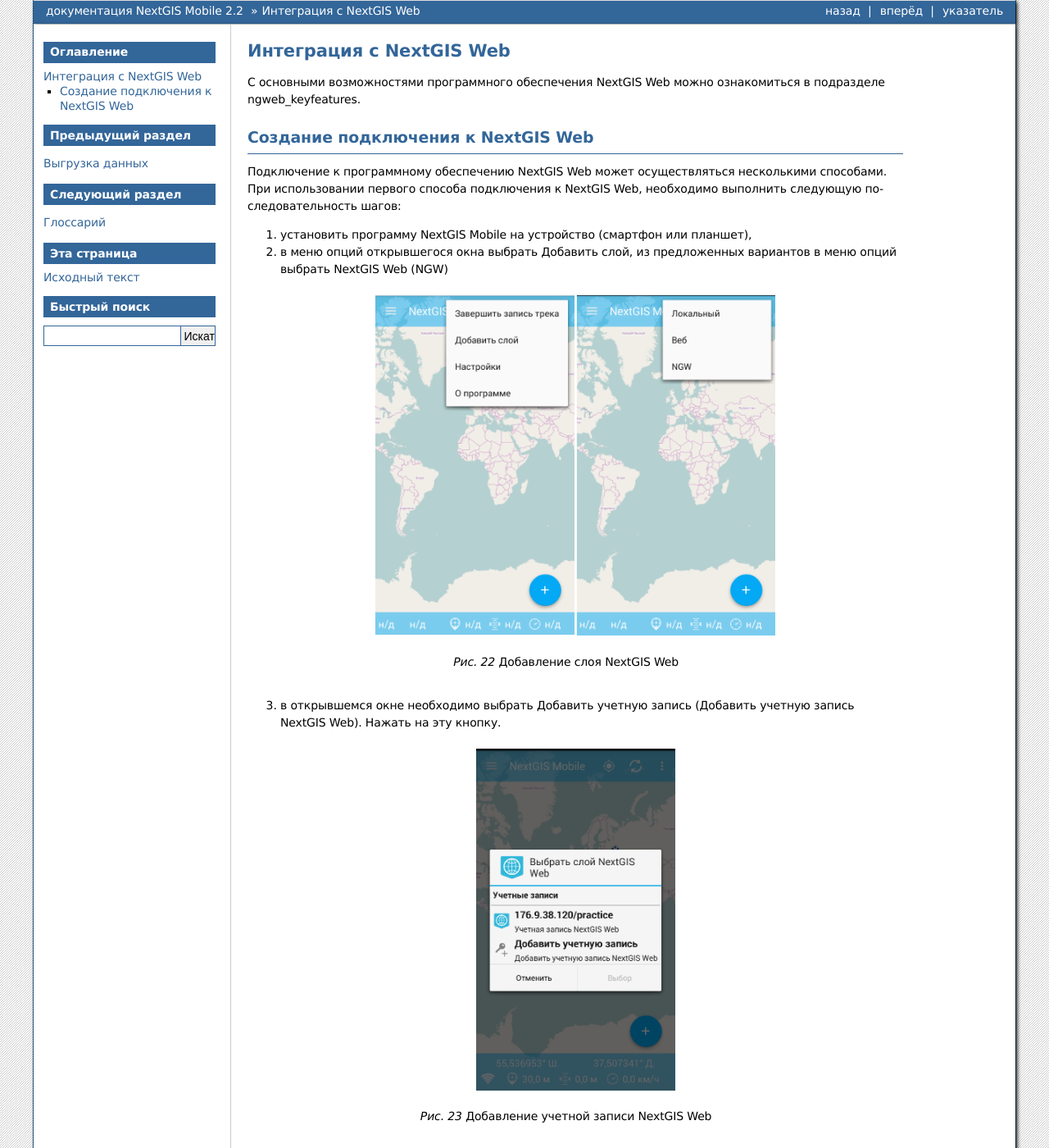
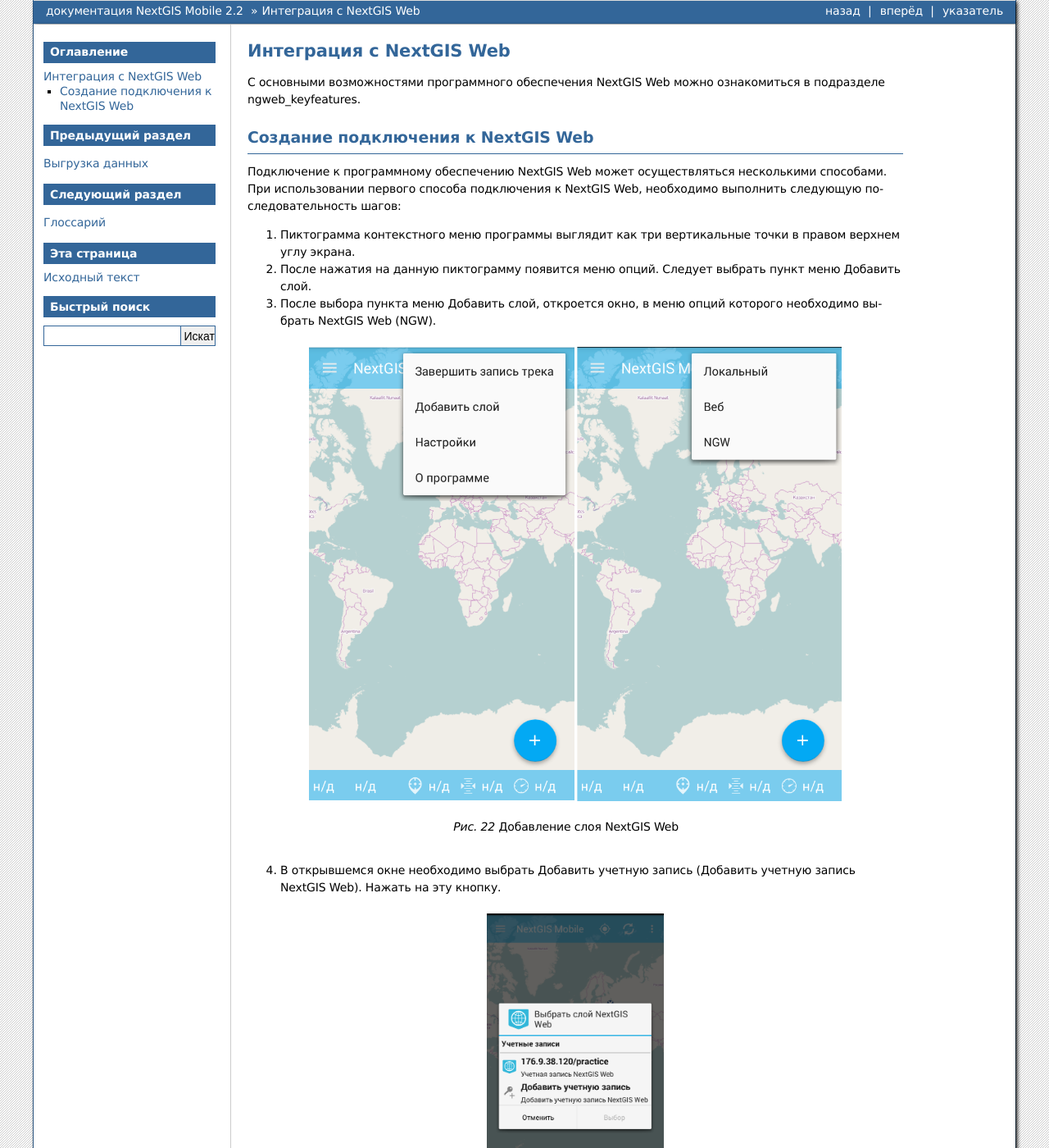
Before and after one commit to nextgis/docs_ngmobile, a Sphinx documentation site: the page built from source/ngw_integration.rst, in a window 1280 px wide and 1400 px high. Shown: the whole window at 82% size. Built offline with Sphinx 7.4.7, drawn with Linux system fonts in a browser that asks for light colours; formulas are drawn with MathJax 3; some of the changed text lies outside the part shown.

Commit message:
изменение текста раздела

```diff
--- a/source/ngw_integration.rst
+++ b/source/ngw_integration.rst
@@ -12,78 +12,84 @@
 Создание подключения к NextGIS Web
 -----------------------------------
 
-Подключение к программному обеспечению NextGIS Web может осуществляться несколькими способами.
-При использовании первого способа подключения к NextGIS Web, необходимо выполнить следующую
-последовательность шагов:
+Подключение к программному обеспечению NextGIS Web может осуществляться несколькими
+способами. При использовании первого способа подключения к NextGIS Web, необходимо
+выполнить следующую последовательность шагов:
 
-1. установить программу NextGIS Mobile на устройство (смартфон или планшет),
-2. в меню опций открывшегося окна выбрать Добавить слой, из предложенных вариантов
-   в меню опций выбрать NextGIS Web (NGW)
+1. Пиктограмма контекстного меню программы выглядит как три вертикальные точки в
+   правом верхнем углу экрана.
+2. После нажатия на данную пиктограмму появится меню опций. Следует выбрать пункт меню Добавить слой.
+3. После выбора пункта меню Добавить слой, откроется окно, в меню опций которого необходимо
+   выбрать NextGIS Web (NGW).
 
 .. figure:: _static/add_layer1.png
-   :name: aad_layer1_pic
+   :name: ngmobile_aad_layer1_pic
    :align: center
-   :scale: 45 %
+   :scale: 60 %
 
    Добавление слоя NextGIS Web
 
-3. в открывшемся окне необходимо выбрать Добавить учетную запись (Добавить учетную запись NextGIS Web).
+4. В открывшемся окне необходимо выбрать Добавить учетную запись (Добавить учетную запись NextGIS Web).
    Нажать на эту кнопку.
 
 .. figure:: _static/select_layer.png
-   :name: select_layer_pic
+   :name: ngmobile_select_layer_pic
    :align: center
-   :scale: 45 %
+   :scale: 40 %
 
    Добавление учетной записи NextGIS Web
 
-4. В открывшемся диалогом окне надо ввести параметры подключения: NextGIS Web :term:`URL`,
+5. В открывшемся диалогом окне надо ввести параметры подключения: NextGIS Web :term:`URL`,
    Имя пользователя/логин и пароль, нажать кнопку Подключить.
 
 .. figure:: _static/connection_settings.png
    :name: ngmobile_connection_settings_pic
    :align: center
-   :scale: 45 %
+   :scale: 40 %
 
    Окно ввода параметров подключения
 
-5. После удачного подключения откроется окно с созданной учетной записью NextGIS Web.
+6. После удачного подключения откроется окно с созданной учетной записью NextGIS Web.
 
 Для осуществления подключения к программному обеспечению NextGIS Web другим способом
 необходимо проделать следующую последовательность шагов:
 
-1. установить программу NextGIS Mobile на устройство (смартфон или планшет),
-2. в меню опций открывшегося окна выбрать пункт Настройки установленной программы NextGIS Mobile,
+
+1. Пиктограмма контекстного меню программы выглядит как три вертикальные точки в
+   правом верхнем углу экрана. Нажав на данную пиктограмму откроется окно, в меню
+   опций которого необходимо выбрать пункт Настройки.
 
 .. figure:: _static/settings.png
-   :name: settings_pic
+   :name: ngmobile_settings_pic
    :align: center
-   :scale: 45 %
+   :scale: 40 %
 
    Меню опций
 
-3. в открывшемся окне выбрать в пункт NextGIS Web/Настройки NextGIS Web,
+2. В открывшемся окне выбрать в пункт NextGIS Web/Настройки NextGIS Web.
 
 .. figure:: _static/settings_NGW.png
-   :name: settings_NGW_pic
+   :name: ngmobile_settings_NGW_pic
    :align: center
-   :scale: 45 %
+   :scale: 40 %
 
    Меню "Настройки"
 
-4. в открывшемся меню выбрать пункт Добавить учетную запись,
+3. В открывшемся меню выбрать пункт Добавить учетную запись.
 
 .. figure:: _static/add_entry.png
-   :name: add_entry_pic
+   :name: ngmobile_add_entry_pic
    :align: center
-   :scale: 45 %
+   :scale: 40 %
 
    Добавление учетной записи NextGIS Web
 
-5. в открывшемся диалоговом окне надо ввести параметры подключения: NextGIS Web :term:`URL`,
+4. В открывшемся диалоговом окне надо ввести параметры подключения: NextGIS Web :term:`URL`,
    Имя пользователя/логин и пароль, нажать кнопку Подключить.
+
    См. :numref:`ngmobile_connection_settings_pic`.
-6. После удачного подключения откроется окно с созданной учетной записью NextGIS Web.
+
+5. После удачного подключения откроется окно с созданной учетной записью NextGIS Web.
 
 .. note::
    В диалогом окне для ввода параметров при создании подключения к NextGIS Web Имя пользователя/логин и пароль вводить без пробелов!
```
